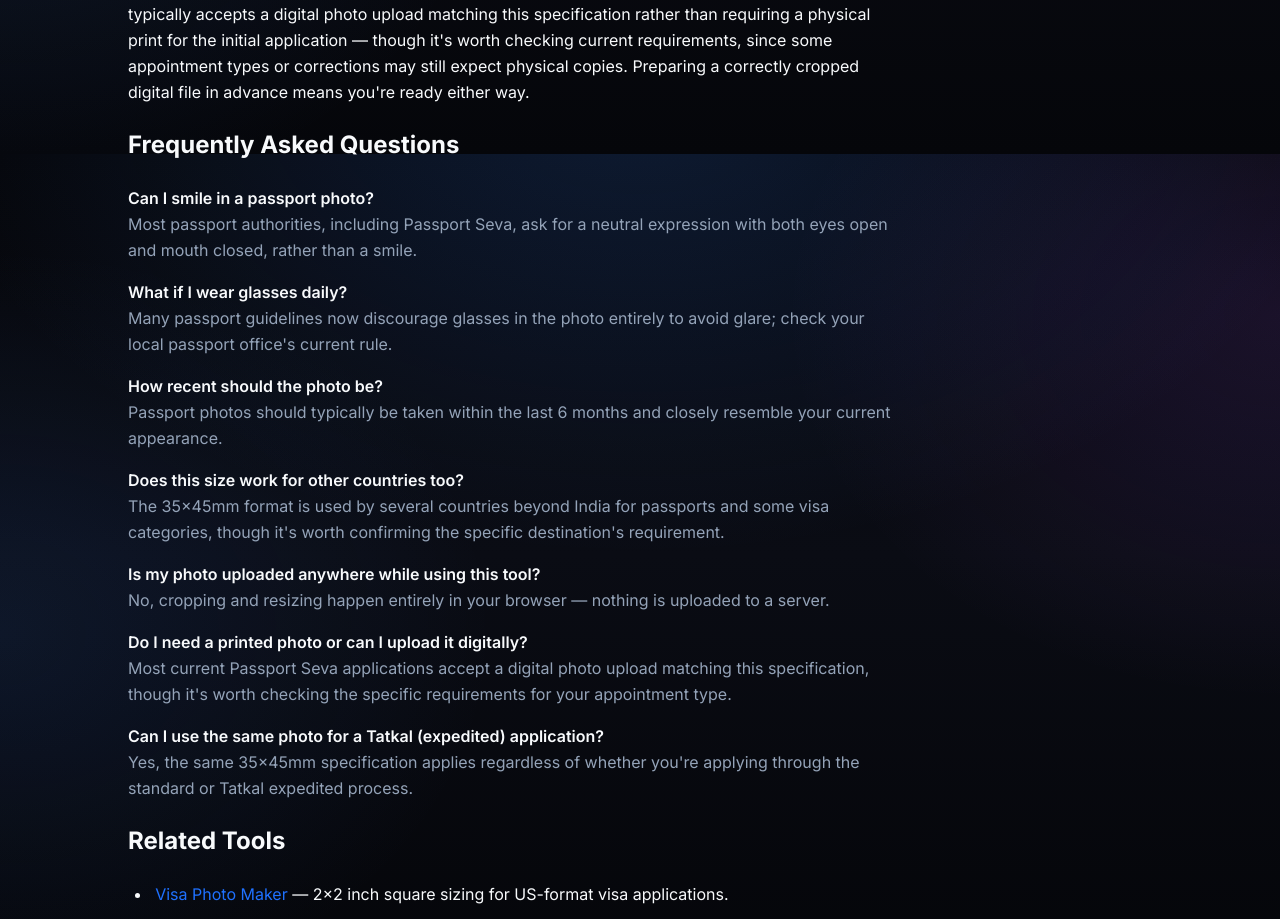
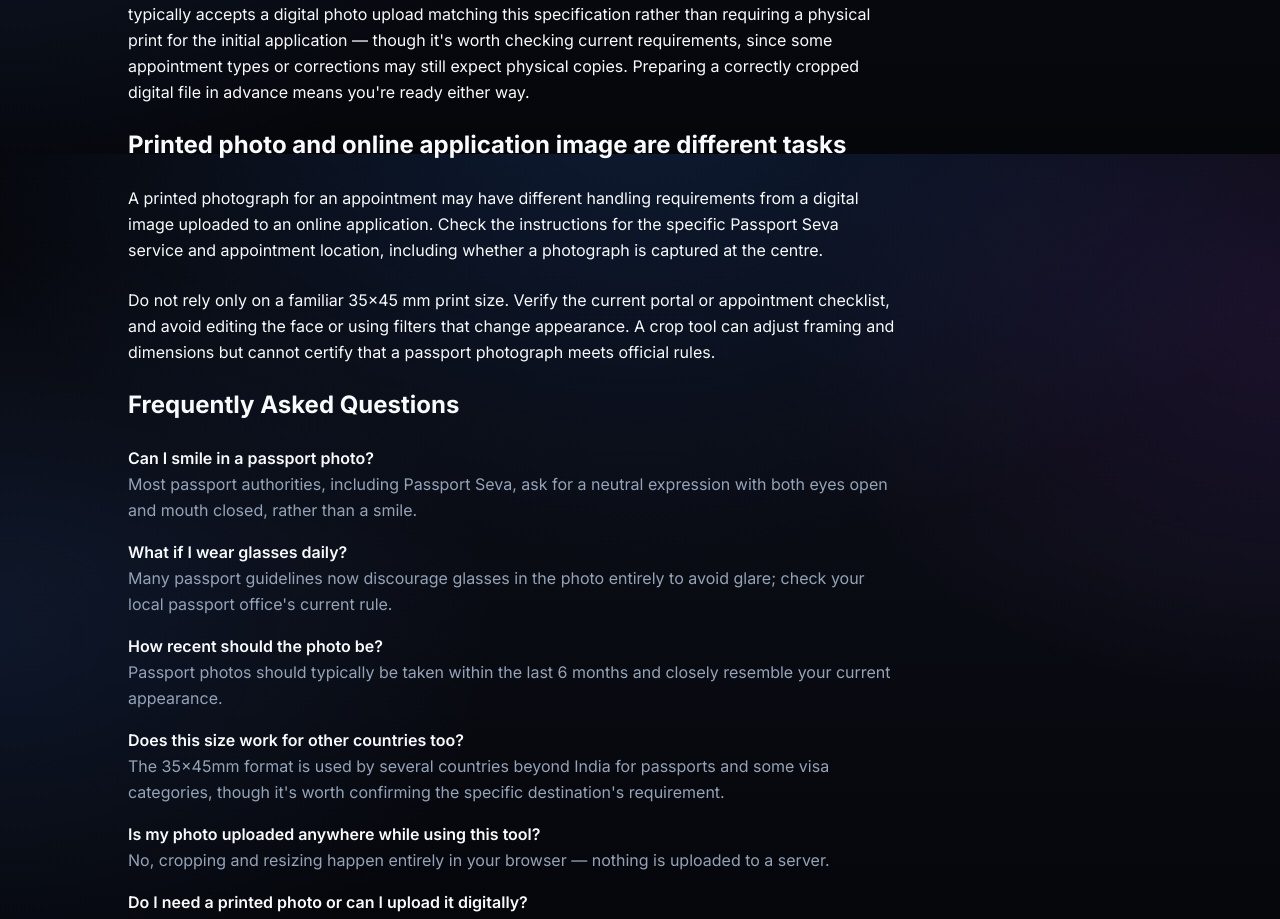
Before and after one commit to surajkumar122024-star/ok01, a Next.js app: page /blog/passport-photo-size-guide in a window 1280 px wide. Shown: the part 2246-3165 px from the top of the page. Built offline with nearby package versions, Linux system fonts and the light colour scheme.

Commit message:
Add specific and current-process guidance to article

```diff
--- a/src/app/blog/passport-photo-size-guide/page.tsx
+++ b/src/app/blog/passport-photo-size-guide/page.tsx
@@ -120,6 +120,7 @@ export default function PassportPhotoArticle() {
             copies. Preparing a correctly cropped digital file in advance means you&apos;re ready either way.
           </p>
 
+          <h2 className="text-2xl font-bold mt-8">Printed photo and online application image are different tasks</h2><p>A printed photograph for an appointment may have different handling requirements from a digital image uploaded to an online application. Check the instructions for the specific Passport Seva service and appointment location, including whether a photograph is captured at the centre.</p><p>Do not rely only on a familiar 35×45 mm print size. Verify the current portal or appointment checklist, and avoid editing the face or using filters that change appearance. A crop tool can adjust framing and dimensions but cannot certify that a passport photograph meets official rules.</p>
           <h2 id="faq" className="text-2xl font-bold mt-8">Frequently Asked Questions</h2>
           <div className="space-y-4">
             <div>
```
